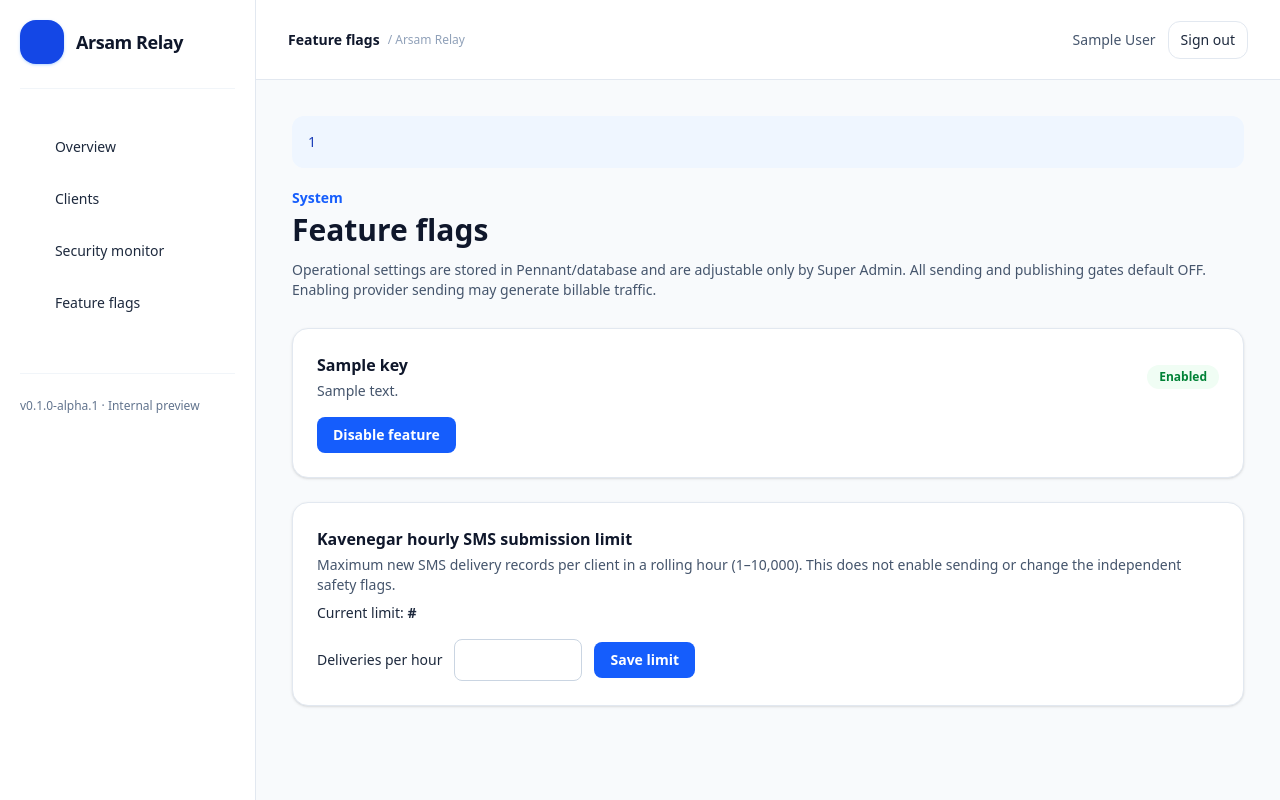
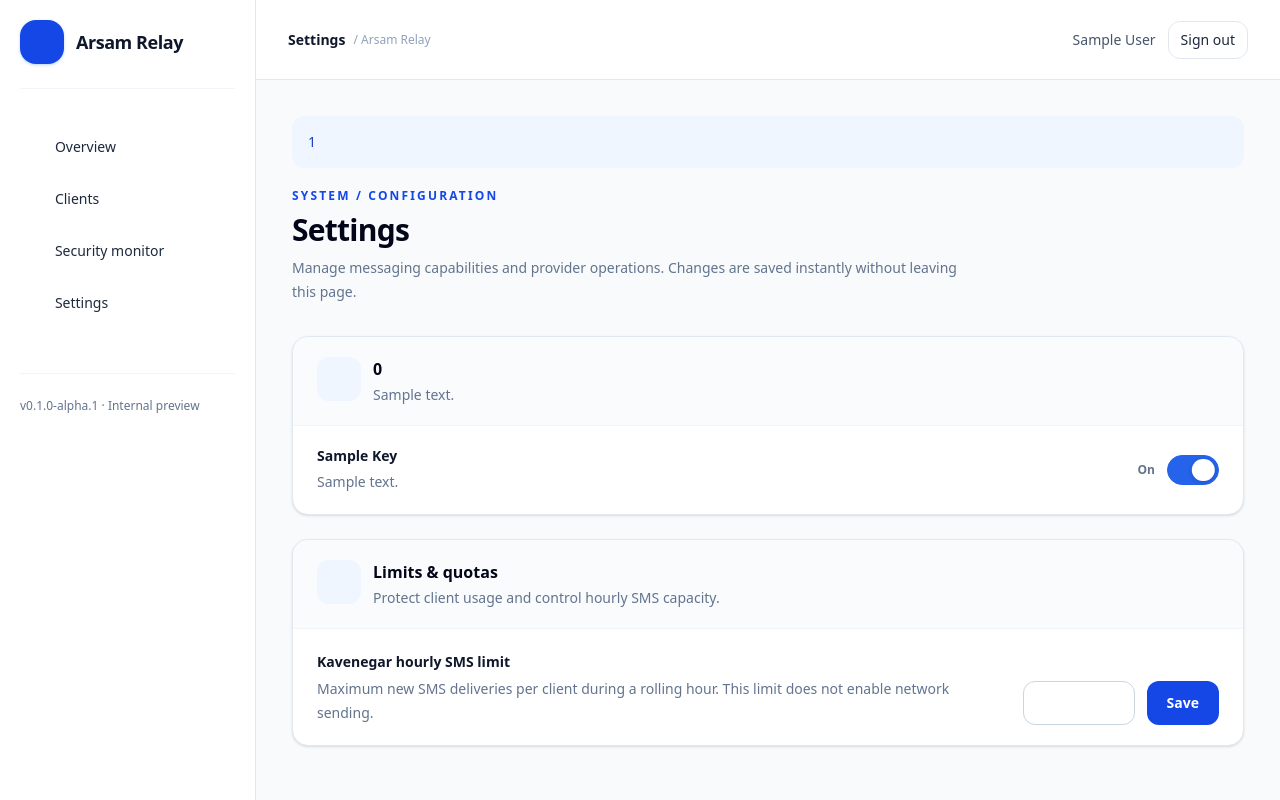
Before and after one commit to satrapit/arsamnet-relay, a Laravel app: template resources/views/admin/feature-flags.blade.php in a window 1280 px wide. Run offline with Laravel 12, Linux system fonts and the light colour scheme; a user stored in the database is signed in; tables that the repository leaves empty hold one stand-in row (values such as "Sample post"); the template is opened without the code that fills it: most values are stand-ins (such as "Sample title", 1, 10 or a date in 2020); style sheets or scripts are compiled from the project's sources; some libraries are stand-ins or nearby versions; some web fonts are replaced.

Commit message:
feat(ui): grouped Super Admin Settings with AJAX switches and toast
* feat(settings): group operator flags and return JSON for asynchronous updates

* feat(settings): canonical /system/settings routes without password reconfirmation

* feat(ui): grouped settings with accessible iOS-style switches and live-send confirmation

* style(settings): accessible compact iOS-style toggles with reduced-motion support

* feat(settings): async toggle updates, inline confirmation and accessible toast feedback

* fix(settings): keep switches disabled during pending requests to prevent duplicate writes

* refactor(ui): link grouped Settings from navigation, dashboard and provider readiness

* refactor(ui): link grouped Settings from navigation, dashboard and provider readiness

* refactor(ui): link grouped Settings from navigation, dashboard and provider readiness

* test(settings): JSON updates without password, grouped UI, MFA, role and validation coverage

* style(settings): clean test class spacing and simplify middleware test

* docs: describe grouped AJAX settings and preserved security boundaries

* docs: describe grouped AJAX settings and preserved security boundaries

* docs: describe grouped AJAX settings and preserved security boundaries

* test(settings): fix literal heading expectation and reuse unique platform roles

```diff
--- a/resources/css/app.css
+++ b/resources/css/app.css
@@ -12,3 +12,58 @@
     --color-brand-600: #3056d3;
     --color-brand-700: #2446b5;
 }
+
+
+/* Accessible, dependency-free iOS-style settings switch. */
+.settings-switch {
+    appearance: none;
+    position: relative;
+    flex: none;
+    width: 3.25rem;
+    height: 1.9rem;
+    margin: 0;
+    border: 1px solid #cbd5e1;
+    border-radius: 9999px;
+    background: #e2e8f0;
+    cursor: pointer;
+    transition: background-color 180ms ease, border-color 180ms ease, box-shadow 180ms ease;
+}
+
+.settings-switch::before {
+    content: '';
+    position: absolute;
+    top: 0.18rem;
+    left: 0.2rem;
+    width: 1.4rem;
+    height: 1.4rem;
+    border-radius: 9999px;
+    background: white;
+    box-shadow: 0 1px 4px rgb(15 23 42 / 20%);
+    transition: transform 180ms ease;
+}
+
+.settings-switch:checked {
+    border-color: #2563eb;
+    background: #2563eb;
+}
+
+.settings-switch:checked::before {
+    transform: translateX(1.3rem);
+}
+
+.settings-switch:focus-visible {
+    outline: 3px solid #93c5fd;
+    outline-offset: 3px;
+}
+
+.settings-switch:disabled {
+    opacity: 0.55;
+    cursor: not-allowed;
+}
+
+@media (prefers-reduced-motion: reduce) {
+    .settings-switch,
+    .settings-switch::before {
+        transition: none;
+    }
+}
--- a/resources/views/admin/feature-flags.blade.php
+++ b/resources/views/admin/feature-flags.blade.php
@@ -1,42 +1,99 @@
 @extends('layouts.app')
-@section('title', 'Feature flags')
+@section('title', 'Settings')
 @section('content')
-<div class="mb-7"><p class="text-sm font-semibold text-blue-600">System</p><h1 class="mt-1 text-3xl font-bold text-slate-900">Feature flags</h1>
-<p class="mt-3 text-sm text-slate-600">Operational settings are stored in Pennant/database and are adjustable only by Super Admin. All sending and publishing gates default OFF. Enabling provider sending may generate billable traffic.</p></div>
-<div class="grid gap-4">
-    @foreach($flags as $flag)
-    <section class="rounded-2xl border border-slate-200 bg-white p-6 shadow-sm">
-        <div class="flex flex-wrap items-center justify-between gap-4">
-            <div><h2 class="font-semibold text-slate-900">{{ $flag['key'] }}</h2><p class="mt-1 text-sm text-slate-600">{{ $flag['description'] }}</p></div>
-            <span class="rounded-full px-3 py-1 text-xs font-semibold {{ $flag['enabled'] ? 'bg-green-50 text-green-700' : 'bg-slate-100 text-slate-600' }}">{{ $flag['enabled'] ? 'Enabled' : 'Disabled' }}</span>
-        </div>
-        @can('feature-flags.write')
-        <form method="POST" action="{{ route('feature-flags.update', $flag['key']) }}" class="mt-4" data-submit-once
-            @if($flag['key'] === 'kavenegar-sending' && !$flag['enabled'])
-            data-confirm="Enable live, potentially billable Kavenegar SMS? This alone does not enable publishing."
-            @endif>
-            @csrf
-            <input type="hidden" name="enabled" value="{{ $flag['enabled'] ? '0' : '1' }}">
-            <button type="submit" class="rounded-lg bg-blue-600 px-4 py-2 text-sm font-semibold text-white hover:bg-blue-700">
-                {{ $flag['enabled'] ? 'Disable feature' : 'Enable feature' }}
-            </button>
-        </form>
-        @endcan
-    </section>
-    @endforeach
+<div class="mb-8 flex flex-col gap-3 sm:flex-row sm:items-end sm:justify-between">
+    <div>
+        <p class="text-xs font-semibold uppercase tracking-[.18em] text-blue-700">System / Configuration</p>
+        <h1 class="mt-2 text-3xl font-bold tracking-tight text-slate-950">Settings</h1>
+        <p class="mt-2 max-w-2xl text-sm leading-6 text-slate-500">Manage messaging capabilities and provider operations. Changes are saved instantly without leaving this page.</p>
+    </div>
+    @cannot('feature-flags.write')
+        <span class="w-fit rounded-full bg-slate-100 px-3 py-2 text-xs font-semibold text-slate-600"><i class="fa-solid fa-eye me-2" aria-hidden="true"></i>Read-only access</span>
+    @endcannot
 </div>
 
-<section class="mt-6 rounded-2xl border border-slate-200 bg-white p-6 shadow-sm">
-    <h2 class="font-semibold text-slate-900">Kavenegar hourly SMS submission limit</h2>
-    <p class="mt-1 text-sm text-slate-600">Maximum new SMS delivery records per client in a rolling hour (1–10,000). This does not enable sending or change the independent safety flags.</p>
-    <p class="mt-2 text-sm">Current limit: <strong>{{ $hourlyLimit }}</strong></p>
-    @can('feature-flags.write')
-    <form method="POST" action="{{ route('settings.kavenegar-hourly-limit.update') }}" class="mt-4 flex flex-wrap items-center gap-3" data-submit-once>
-        @csrf
-        <label class="text-sm" for="hourly_limit">Deliveries per hour</label>
-        <input type="number" class="w-32 rounded-lg border border-slate-300 p-2" name="hourly_limit" id="hourly_limit" min="1" max="10000" value="{{ old('hourly_limit', $hourlyLimit) }}" required>
-        <button type="submit" class="rounded-lg bg-blue-600 px-4 py-2 text-sm font-semibold text-white" data-confirm="Update the global Kavenegar hourly delivery limit?">Save limit</button>
-    </form>
-    @endcan
-</section>
+<div class="grid gap-6">
+    @foreach($groups as $title => $group)
+        <section class="overflow-hidden rounded-2xl border border-slate-200 bg-white shadow-sm" aria-labelledby="settings-group-{{ $loop->index }}">
+            <div class="flex items-start gap-3 border-b border-slate-100 bg-slate-50/70 px-5 py-5 sm:px-6">
+                <span class="flex size-11 shrink-0 items-center justify-center rounded-xl bg-blue-50 text-blue-700">
+                    <i class="fa-solid {{ $group['icon'] }}" aria-hidden="true"></i>
+                </span>
+                <div>
+                    <h2 id="settings-group-{{ $loop->index }}" class="font-semibold text-slate-950">{{ $title }}</h2>
+                    <p class="mt-1 text-sm text-slate-500">{{ $group['description'] }}</p>
+                </div>
+            </div>
+            <div class="divide-y divide-slate-100">
+                @foreach($group['flags'] as $flag)
+                    <div class="flex flex-wrap items-center justify-between gap-4 px-5 py-5 sm:px-6">
+                        <div class="min-w-0 flex-1">
+                            <h3 class="text-sm font-semibold text-slate-900">{{ \Illuminate\Support\Str::headline($flag['key']) }}</h3>
+                            <p class="mt-1 max-w-2xl text-sm leading-6 text-slate-500">{{ $flag['description'] }}</p>
+                            @if($flag['key'] === 'kavenegar-sending')
+                                <p class="mt-1 text-xs font-medium text-amber-700">Enabling live sending may incur SMS charges.</p>
+                            @endif
+                        </div>
+                        <form method="POST" action="{{ route('settings.flags.update', $flag['key']) }}"
+                              data-settings-toggle data-setting-label="{{ \Illuminate\Support\Str::headline($flag['key']) }}"
+                              @if($flag['key'] === 'kavenegar-sending') data-confirm-live @endif>
+                            @csrf
+                            <input type="hidden" name="enabled" value="0">
+                            <label class="flex cursor-pointer items-center gap-3">
+                                <span class="text-xs font-semibold text-slate-500" data-switch-state>{{ $flag['enabled'] ? 'On' : 'Off' }}</span>
+                                <input type="checkbox" name="enabled" value="1" role="switch"
+                                       class="settings-switch" aria-label="{{ \Illuminate\Support\Str::headline($flag['key']) }}"
+                                       aria-checked="{{ $flag['enabled'] ? 'true' : 'false' }}"
+                                       {{ $flag['enabled'] ? 'checked' : '' }}
+                                       @cannot('feature-flags.write') disabled @endcannot>
+                            </label>
+                            <noscript><button type="submit" class="mt-2 text-xs font-semibold text-blue-700">Save setting</button></noscript>
+                        </form>
+                    </div>
+                @endforeach
+            </div>
+        </section>
+    @endforeach
+
+    <section class="overflow-hidden rounded-2xl border border-slate-200 bg-white shadow-sm" aria-labelledby="settings-limits-title">
+        <div class="flex items-start gap-3 border-b border-slate-100 bg-slate-50/70 px-5 py-5 sm:px-6">
+            <span class="flex size-11 shrink-0 items-center justify-center rounded-xl bg-blue-50 text-blue-700"><i class="fa-solid fa-sliders" aria-hidden="true"></i></span>
+            <div>
+                <h2 id="settings-limits-title" class="font-semibold text-slate-950">Limits & quotas</h2>
+                <p class="mt-1 text-sm text-slate-500">Protect client usage and control hourly SMS capacity.</p>
+            </div>
+        </div>
+        <form method="POST" action="{{ route('settings.kavenegar-hourly-limit.update') }}"
+              data-settings-limit class="flex flex-col gap-4 px-5 py-5 sm:flex-row sm:items-end sm:justify-between sm:px-6">
+            @csrf
+            <div class="max-w-2xl">
+                <label class="text-sm font-semibold text-slate-900" for="hourly_limit">Kavenegar hourly SMS limit</label>
+                <p class="mt-1 text-sm leading-6 text-slate-500">Maximum new SMS deliveries per client during a rolling hour. This limit does not enable network sending.</p>
+            </div>
+            <div class="flex items-center gap-3">
+                <input id="hourly_limit" type="number" name="hourly_limit" min="1" max="10000"
+                       value="{{ old('hourly_limit', $hourlyLimit) }}" required
+                       class="h-11 w-28 rounded-xl border border-slate-300 bg-white px-3 text-sm font-semibold text-slate-900 focus:border-blue-500 focus:outline-none focus:ring-4 focus:ring-blue-100"
+                       @cannot('feature-flags.write') disabled @endcannot>
+                @can('feature-flags.write')
+                    <button type="submit" class="inline-flex h-11 items-center justify-center rounded-xl bg-blue-700 px-5 text-sm font-semibold text-white transition hover:bg-blue-800 disabled:cursor-wait disabled:opacity-60">Save</button>
+                @endcan
+            </div>
+        </form>
+    </section>
+</div>
+
+<div data-settings-toasts class="pointer-events-none fixed bottom-5 end-4 z-[100] flex w-[calc(100vw-2rem)] max-w-sm flex-col gap-3 sm:end-6" role="region" aria-label="Settings notifications" aria-live="polite" aria-relevant="additions"></div>
+
+<dialog data-settings-confirm class="m-auto w-[calc(100vw-2rem)] max-w-md rounded-2xl border border-slate-200 bg-white p-0 shadow-2xl backdrop:bg-slate-950/50">
+    <div class="p-6">
+        <span class="flex size-12 items-center justify-center rounded-xl bg-amber-100 text-amber-700"><i class="fa-solid fa-triangle-exclamation" aria-hidden="true"></i></span>
+        <h2 class="mt-4 text-lg font-semibold text-slate-950">Enable live SMS sending?</h2>
+        <p class="mt-2 text-sm leading-6 text-slate-600">This setting allows billable provider requests when publishing and an eligible client route are also enabled.</p>
+        <div class="mt-6 flex justify-end gap-3">
+            <button type="button" data-settings-cancel class="rounded-xl border border-slate-200 px-4 py-2 text-sm font-semibold text-slate-700 hover:bg-slate-50">Cancel</button>
+            <button type="button" data-settings-confirm-accept class="rounded-xl bg-amber-600 px-4 py-2 text-sm font-semibold text-white hover:bg-amber-700">Enable sending</button>
+        </div>
+    </div>
+</dialog>
 @endsection
--- a/resources/views/admin/kavenegar.blade.php
+++ b/resources/views/admin/kavenegar.blade.php
@@ -46,7 +46,7 @@
     </div>
     <div class="mt-5 flex flex-wrap items-center gap-3">
         @can('feature-flags.write')
-            <a class="inline-flex min-h-11 items-center rounded-xl bg-blue-700 px-4 py-2 text-sm font-semibold text-white hover:bg-blue-800" href="{{ route('feature-flags.index') }}">Super Admin settings</a>
+            <a class="inline-flex min-h-11 items-center rounded-xl bg-blue-700 px-4 py-2 text-sm font-semibold text-white hover:bg-blue-800" href="{{ route('settings.index') }}">Settings</a>
         @endcan
         @unless($isClientSelfService)
             <a class="inline-flex min-h-11 items-center rounded-xl border border-slate-200 px-4 py-2 text-sm font-semibold text-slate-700 hover:bg-slate-50" href="{{ route('clients.index') }}">Issue scoped test API key</a>
--- a/resources/views/dashboard/index.blade.php
+++ b/resources/views/dashboard/index.blade.php
@@ -26,7 +26,7 @@
         <span class="size-1.5 rounded-full {{ $flags['status'] ? 'bg-emerald-500' : 'bg-slate-400' }}"></span> Status queries {{ $flags['status'] ? 'on' : 'off' }}
     </span>
     @can('feature-flags.view')
-        <a href="{{ route('feature-flags.index') }}" class="ml-auto rounded-lg px-3 py-2 font-semibold text-blue-700 hover:bg-blue-50">Manage settings <i class="fa-solid fa-arrow-right ml-1" aria-hidden="true"></i></a>
+        <a href="{{ route('settings.index') }}" class="ml-auto rounded-lg px-3 py-2 font-semibold text-blue-700 hover:bg-blue-50">Manage settings <i class="fa-solid fa-arrow-right ml-1" aria-hidden="true"></i></a>
     @endcan
 </div>
 
@@ -96,7 +96,7 @@
                 </a>
             @endcan
             @can('feature-flags.view')
-                <a href="{{ route('feature-flags.index') }}" class="flex min-h-14 items-center gap-3 rounded-xl border border-slate-100 px-4 py-3 text-sm font-semibold text-slate-700 transition hover:border-blue-200 hover:bg-blue-50">
+                <a href="{{ route('settings.index') }}" class="flex min-h-14 items-center gap-3 rounded-xl border border-slate-100 px-4 py-3 text-sm font-semibold text-slate-700 transition hover:border-blue-200 hover:bg-blue-50">
                     <i class="fa-solid fa-sliders w-5 text-blue-700" aria-hidden="true"></i><span class="flex-1">Operational settings</span><i class="fa-solid fa-arrow-right text-slate-400" aria-hidden="true"></i>
                 </a>
             @endcan
--- a/resources/views/layouts/app.blade.php
+++ b/resources/views/layouts/app.blade.php
@@ -3,6 +3,7 @@
 <head>
     <meta charset="utf-8">
     <meta name="viewport" content="width=device-width, initial-scale=1">
+    <meta name="csrf-token" content="{{ csrf_token() }}">
     <title>@yield('title', 'Dashboard') · Arsam Relay</title>
     @vite(['resources/css/app.css', 'resources/js/app.js'])
 </head>
@@ -23,7 +24,7 @@
             <a class="flex min-h-11 items-center rounded-xl px-4 py-3 transition-colors hover:bg-blue-50 {{ request()->routeIs('security-monitor.*') ? 'bg-blue-50 font-semibold text-blue-700' : '' }}" href="{{ route('security-monitor.index') }}"><i class="fa-solid fa-shield-halved mr-2" aria-hidden="true"></i>Security monitor</a>
             @endcan
             @can('feature-flags.view')
-            <a class="flex min-h-11 items-center rounded-xl px-4 py-3 transition-colors hover:bg-blue-50 {{ request()->routeIs('feature-flags.*', 'settings.*') ? 'bg-blue-50 font-semibold text-blue-700' : '' }}" href="{{ route('feature-flags.index') }}"><i class="fa-solid fa-toggle-on mr-2" aria-hidden="true"></i>Feature flags</a>
+            <a class="flex min-h-11 items-center rounded-xl px-4 py-3 transition-colors hover:bg-blue-50 {{ request()->routeIs('settings.*', 'feature-flags.*') ? 'bg-blue-50 font-semibold text-blue-700' : '' }}" href="{{ route('settings.index') }}"><i class="fa-solid fa-sliders mr-2" aria-hidden="true"></i>Settings</a>
             @endcan
         </nav>
         <div class="mt-12 border-t border-slate-100 pt-6 text-xs text-slate-500">v0.1.0-alpha.1 · Internal preview</div>
--- a/routes/web.php
+++ b/routes/web.php
@@ -52,11 +52,13 @@ Route::middleware(['auth', 'verified'])->group(function (): void {
             ->middleware('password.confirm')->name('clients.ips.destroy');
         Route::get('/system/security', [SecurityMonitorController::class, 'index'])
             ->name('security-monitor.index');
-        Route::get('/system/feature-flags', [FeatureFlagController::class, 'index'])
-            ->name('feature-flags.index');
+        Route::get('/system/settings', [FeatureFlagController::class, 'index'])
+            ->name('settings.index');
+        Route::redirect('/system/feature-flags', '/system/settings')
+            ->name('feature-flags.legacy');
         Route::post('/system/settings/kavenegar-hourly-limit', [FeatureFlagController::class, 'updateHourlyLimit'])
-            ->middleware('password.confirm')->name('settings.kavenegar-hourly-limit.update');
-        Route::post('/system/feature-flags/{key}', [FeatureFlagController::class, 'update'])
-            ->middleware('password.confirm')->name('feature-flags.update');
+            ->middleware('throttle:30,1')->name('settings.kavenegar-hourly-limit.update');
+        Route::post('/system/settings/flags/{key}', [FeatureFlagController::class, 'update'])
+            ->middleware('throttle:30,1')->name('settings.flags.update');
     });
 });
```
Also changed, not shown: app/Http/Controllers/Admin/FeatureFlagController.php (+42 -5 lines), docs/KAVENEGAR.md (+7 -2 lines), docs/STATUS.md (+8 -0 lines), resources/js/app.js (+142 -0 lines), tests/Feature/PlatformSecurityTest.php (+75 -6 lines), CHANGELOG.md.
